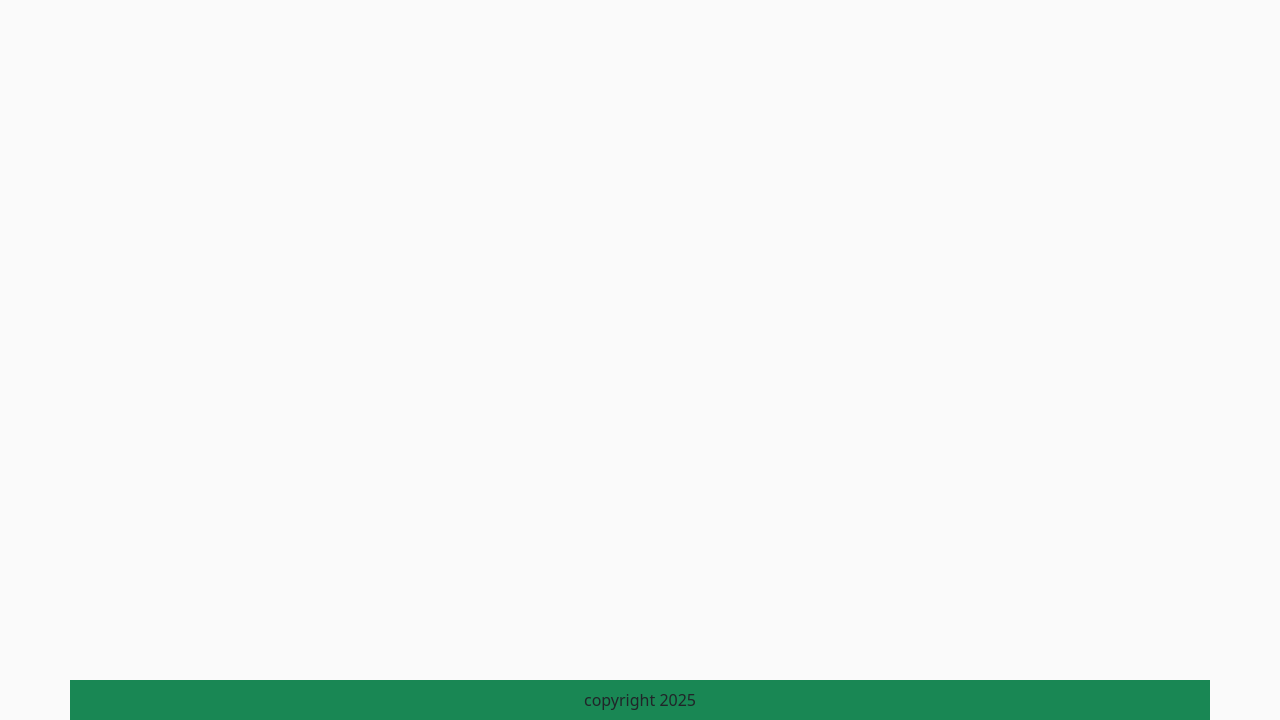
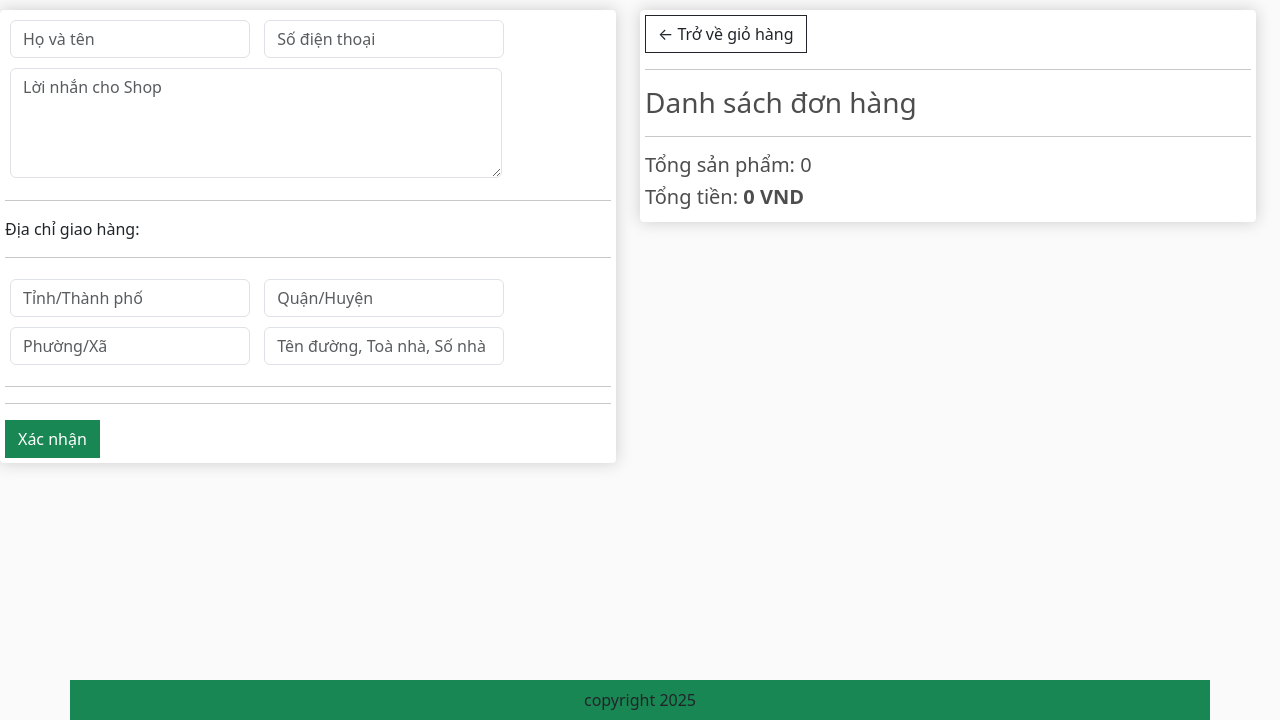
Before and after one commit to Phap625/Diamond-Shop-System, a Django app: page /cart/checkout/ in a window 1280 px wide. Shown: the part 80-800 px from the top of the page. Run offline with Django 5.2, Linux system fonts and the light colour scheme; data comes from the database, SQL or seed files in the repository; some libraries are stand-ins or nearby versions.

Commit message:
change checkout.html

```diff
--- a/DiamondShop/Cart/templates/Cart/checkout.html
+++ b/DiamondShop/Cart/templates/Cart/checkout.html
@@ -1,7 +1,7 @@
 {% extends "DashBoard/dashBoard.html" %}
 {% load custom_filters %}
 {% load static %}
-{% block content_checkout %}
+{% block checkout %}
      <div class="row" style="width:100%">
 		<div class="col-lg-6">
 			<div class="box-element" id="form-wrapper">
@@ -37,13 +37,15 @@
 						</div>
 					</div>
 					<hr>
-					<input id="form-button" class="btn btn-success btn-block" type="submit" value="Tiếp tục">
+
+					<hr>
+					<input id="form-button" class="btn btn-success btn-block" type="submit" value="Xác nhận">
+
+<!--					<div id="thank-you-message">-->
+<!--						<p><strong>Cảm ơn Ho ten đã mua hàng ở Diamond Yasuo.</strong></p>-->
+<!--						<p><strong>Đơn hàng sẽ được giao đến bạn trong thời gian sớm nhất!</strong></p>-->
+<!--					</div>-->
 				</form>
-			</div>
-
-			<br>
-			<div class="box-element hidden" id="payment-info">
-				<small>Phương thức thanh toán</small>
 			</div>
 
 		</div>
@@ -63,8 +65,8 @@
 				</div>
 				{% endfor %}
 				<h5>Tổng sản phẩm: {{order.get_cart_items}}</h5>
-				<h5>Tổng tiền: {{order.get_cart_total | currency_format}} VND</h5>
+				<h5>Tổng tiền: <strong>{{order.get_cart_total | currency_format}} VND</strong></h5>
 			</div>
 		</div>
 	</div>
-{% endblock content_checkout %}
+{% endblock checkout %}
```
